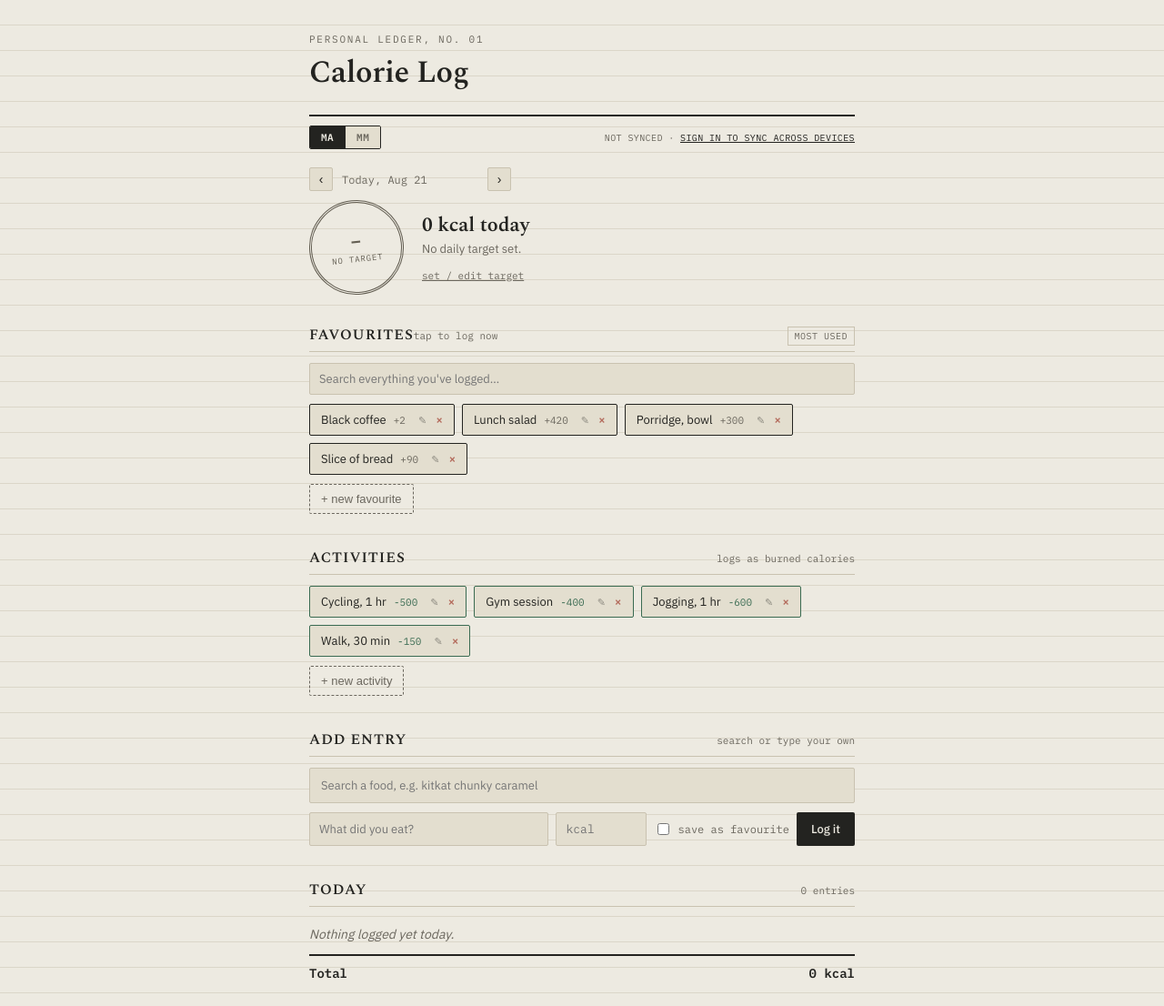
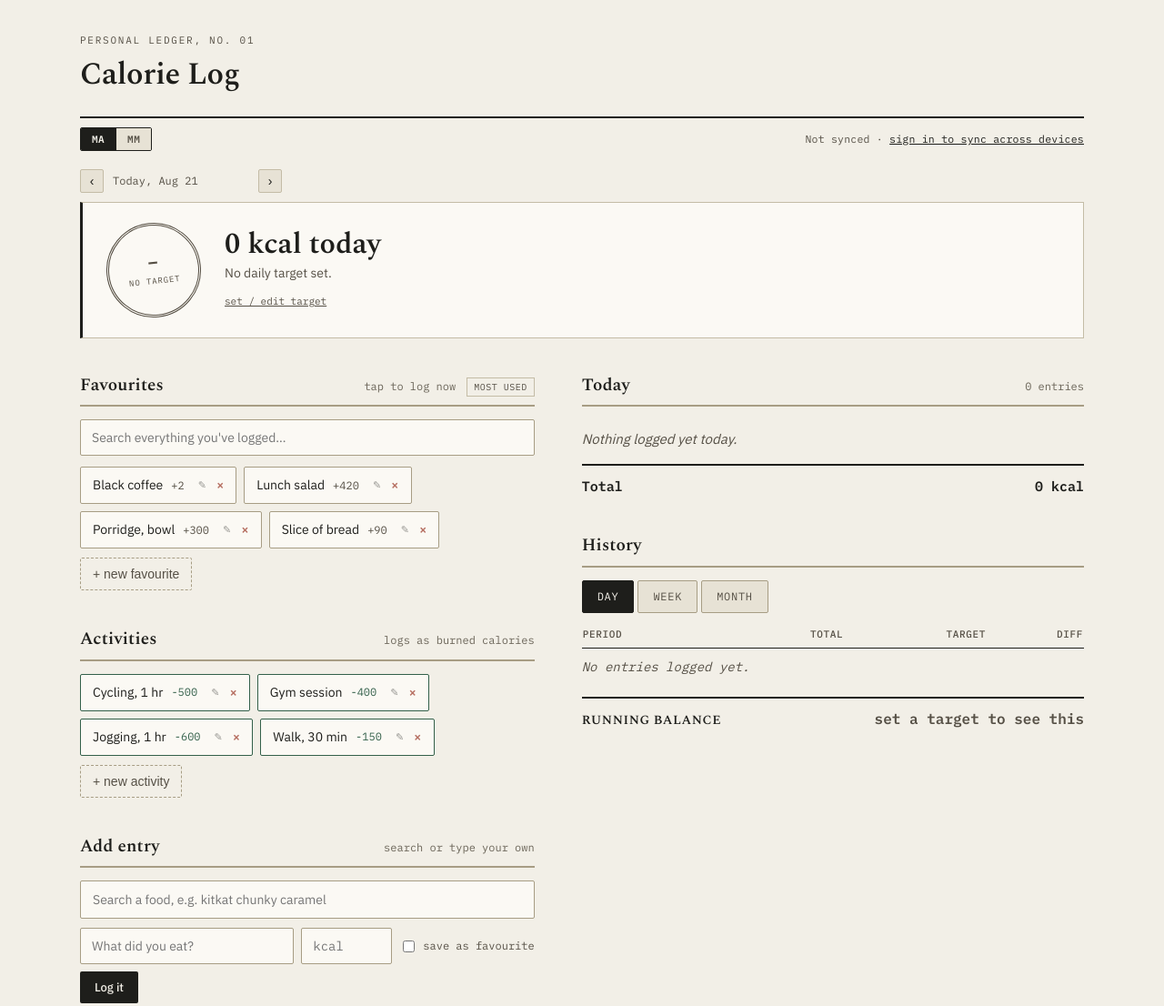
Before and after one commit to the-solid-snack/caloriecounter, a plain HTML site: page index.html in a window 1280 px wide. Shown: the top 1106 px of the page at 91% size. Drawn offline with nearby package versions, Linux system fonts and the light colour scheme; no server answers.

Commit message:
Redesign: contrast, readability, and a two-column desktop layout
Addresses three complaints: low contrast, messy, hard to read through --
plus wasted space on wide screens.

Contrast. --muted was #6B675E on paper, about 4.4:1, under AA at the 10-11px
sizes it was used at, and it was used for very nearly every secondary string
on the page. Now #565046 at 6.94:1. A --faint tier exists for genuinely
secondary text and clears 4.5:1 too, so timestamps stay legible.

Messy. The ruled-paper gradient was painted on <body>, which put hairlines
behind every element including all the text. It read as noise rather than
stationery. Removed -- the ledger character now comes from the rules between
rows, where it means something.

Hard to read through. The page leaned on 10-11px uppercase mono for almost
every label. Section headings are now sentence-case serif at 19px, body text
is 14-15px rather than 13px, and uppercase is reserved for the few places it
earns its keep. Numeric columns use tabular figures so they line up.

Width. max-width goes 640 -> 1160, and above 900px the page splits: logging
tools on the left, the record (today + history) on the right. Act on one
side, read the result on the other. Below 900px it stacks in the original
order, with no horizontal scroll at 375px.

The hero total is now a bordered band with the figure at 32px instead of 22,
since it is the one number worth reading from across the room.

Co-Authored-By: Claude Opus 5 <noreply@anthropic.com>

```diff
--- a/index.html
+++ b/index.html
@@ -13,30 +13,53 @@
 <link href="https://fonts.googleapis.com/css2?family=Spectral:wght@400;500;600;700&family=IBM+Plex+Sans:wght@400;500;600&family=IBM+Plex+Mono:wght@400;500;600&display=swap" rel="stylesheet">
 <style>
   :root{
-    --paper:#EDEAE1;
-    --paper-2:#E3DECF;
+    --paper:#F2EFE7;
+    --paper-2:#E7E2D5;
     --paper-3:#DAD3BF;
-    --ink:#232320;
-    --muted:#6B675E;
-    --rule:#C9C2B0;
-    --green:#3A6B52;
-    --green-dim:#3A6B521a;
-    --red:#A13D2E;
-    --red-dim:#A13D2E1a;
+    --ink:#1E1E1B;
+    /* was #6B675E -- about 4.4:1 on paper, under AA at the 10-11px sizes it
+       was used at, and it was used almost everywhere. */
+    --muted:#565046;
+    --faint:#6A6458;          /* secondary, but still clears 4.5:1 on paper */
+    --rule:#C4BCA6;
+    --rule-strong:#A79D84;
+    --green:#33604A;
+    --green-dim:#33604A1a;
+    --red:#993524;
+    --red-dim:#9935241a;
   }
   *{box-sizing:border-box;}
   html,body{margin:0;padding:0;}
   body{
+    /* The ruled-paper gradient used to sit behind every element on the page,
+       including all the text. It read as noise rather than stationery, so it
+       is gone; the ledger character now comes from the rules between rows. */
     background:var(--paper);
-    background-image:
-      repeating-linear-gradient(180deg, transparent, transparent 27px, var(--rule) 28px);
-    background-attachment:local;
     color:var(--ink);
     font-family:'IBM Plex Sans',sans-serif;
+    font-size:16px;
+    line-height:1.5;
     min-height:100vh;
     padding:0 0 80px;
   }
-  .wrap{max-width:640px;margin:0 auto;padding:0 20px;}
+  .wrap{max-width:1160px;margin:0 auto;padding:0 28px;}
+
+  /* Wide screens get two columns: act on the left, read the record on the
+     right. Below 900px it stacks back into the original single flow. */
+  .cols{display:block;}
+  .col{min-width:0;}
+  @media (min-width:900px){
+    .cols{
+      display:grid;
+      grid-template-columns:minmax(0,0.95fr) minmax(0,1.05fr);
+      gap:0 52px;
+      align-items:start;
+    }
+    .col-divider{display:block;}
+  }
+  @media (max-width:899px){
+    .wrap{max-width:660px;padding:0 20px;}
+  }
 
   /* ---- Header ---- */
   header{
@@ -71,11 +94,10 @@
   }
   .sync-line{
     font-family:'IBM Plex Mono',monospace;
-    font-size:10px;
+    font-size:11.5px;
     color:var(--muted);
     text-align:right;
-    text-transform:uppercase;
-    letter-spacing:.04em;
+    letter-spacing:.02em;
   }
   .sync-line a{color:var(--ink);text-decoration:underline;}
   .sync-line a.signout{color:var(--muted);}
@@ -176,8 +198,12 @@
   .stamp-row{
     display:flex;
     align-items:center;
-    gap:20px;
-    margin-bottom:32px;
+    gap:26px;
+    margin-bottom:38px;
+    padding:22px 26px;
+    background:#FBF9F4;
+    border:1px solid var(--rule);
+    border-left:3px solid var(--ink);
   }
   .stamp{
     flex-shrink:0;
@@ -199,9 +225,9 @@
   .stamp.under{color:var(--green);}
   .stamp.over{color:var(--red);}
   .stamp.even{color:var(--muted);}
-  .stamp-meta{font-size:14px;line-height:1.5;}
-  .stamp-meta .big{font-family:'Spectral',serif;font-size:22px;font-weight:600;}
-  .stamp-meta .sub{color:var(--muted);font-size:13px;}
+  .stamp-meta{font-size:15px;line-height:1.5;}
+  .stamp-meta .big{font-family:'Spectral',serif;font-size:32px;font-weight:600;line-height:1.15;}
+  .stamp-meta .sub{color:var(--muted);font-size:14px;margin-top:2px;}
   .target-adjust{margin-top:8px;}
   .target-adjust #editTargetBtn{
     background:none;border:none;
@@ -215,40 +241,42 @@
   .top-date-nav{margin-bottom:16px;}
 
   /* ---- Section ---- */
-  section{margin-bottom:36px;}
+  section{margin-bottom:40px;}
   .section-head{
     display:flex;
     align-items:baseline;
-    justify-content:space-between;
-    margin-bottom:12px;
-    border-bottom:1px solid var(--rule);
-    padding-bottom:6px;
+    gap:12px;
+    margin-bottom:14px;
+    border-bottom:2px solid var(--rule-strong);
+    padding-bottom:7px;
   }
   .section-head h2{
     font-family:'Spectral',serif;
-    font-size:16px;
+    font-size:19px;
     font-weight:600;
     margin:0;
-    text-transform:uppercase;
-    letter-spacing:.06em;
+    letter-spacing:.01em;
+    text-transform:none;      /* uppercase everywhere was hard to read through */
   }
   .section-head .hint{
     font-family:'IBM Plex Mono',monospace;
-    font-size:11px;
-    color:var(--muted);
-  }
+    font-size:12px;
+    color:var(--faint);
+    margin-left:auto;
+  }
+  .section-head .hint + .sort-btn{margin-left:0;}
 
   /* ---- Favourites chips ---- */
   .fav-search{
     width:100%;
     font-family:'IBM Plex Sans',sans-serif;
-    background:var(--paper-2);
-    border:1px solid var(--rule);
+    background:#FBF9F4;
+    border:1px solid var(--rule-strong);
     border-radius:2px;
-    padding:8px 10px;
-    font-size:13px;
+    padding:10px 12px;
+    font-size:14px;
     color:var(--ink);
-    margin-bottom:10px;
+    margin-bottom:12px;
   }
   .fav-search:focus{outline:2px solid var(--ink);outline-offset:1px;border-color:var(--ink);}
   .chips{display:flex;flex-wrap:wrap;gap:8px;overflow:hidden;}
@@ -270,26 +298,26 @@
   .show-more-btn:hover{color:var(--ink);}
   .no-results{
     color:var(--muted);
-    font-size:13px;
+    font-size:14px;
     font-style:italic;
     padding:4px 0;
   }
   .chip{
-    background:var(--paper-2);
-    border:1px solid var(--ink);
+    background:#FBF9F4;
+    border:1px solid var(--rule-strong);
     border-radius:2px;
-    padding:8px 12px;
-    font-size:13px;
+    padding:9px 13px;
+    font-size:14px;
     cursor:pointer;
     display:flex;
     align-items:center;
-    gap:8px;
+    gap:9px;
     font-family:'IBM Plex Sans',sans-serif;
   }
-  .chip:hover{background:var(--ink);color:var(--paper);}
+  .chip:hover{background:var(--ink);color:var(--paper);border-color:var(--ink);}
   .chip .kcal{
     font-family:'IBM Plex Mono',monospace;
-    font-size:11px;
+    font-size:12px;
     color:var(--muted);
   }
   .chip:hover .kcal{color:var(--paper-2);}
@@ -306,10 +334,10 @@
   .chip .rm:hover{opacity:1;}
   .add-fav-btn{
     background:none;
-    border:1px dashed var(--muted);
+    border:1px dashed var(--rule-strong);
     border-radius:2px;
-    padding:8px 12px;
-    font-size:13px;
+    padding:9px 13px;
+    font-size:14px;
     color:var(--muted);
     cursor:pointer;
   }
@@ -320,11 +348,11 @@
   #foodSearch{
     width:100%;
     font-family:'IBM Plex Sans',sans-serif;
-    background:var(--paper-2);
-    border:1px solid var(--rule);
+    background:#FBF9F4;
+    border:1px solid var(--rule-strong);
     border-radius:2px;
-    padding:10px 12px;
-    font-size:13px;
+    padding:11px 13px;
+    font-size:14px;
     color:var(--ink);
   }
   #foodSearch:focus{outline:2px solid var(--ink);outline-offset:1px;border-color:var(--ink);}
@@ -385,11 +413,11 @@
   .manual-form{display:flex;gap:8px;flex-wrap:wrap;}
   .manual-form input{
     font-family:'IBM Plex Sans',sans-serif;
-    background:var(--paper-2);
-    border:1px solid var(--rule);
+    background:#FBF9F4;
+    border:1px solid var(--rule-strong);
     border-radius:2px;
-    padding:9px 10px;
-    font-size:13px;
+    padding:10px 12px;
+    font-size:14px;
     color:var(--ink);
   }
   .manual-form input:focus{outline:2px solid var(--ink);outline-offset:1px;border-color:var(--ink);}
@@ -451,22 +479,26 @@
     display:flex;
     align-items:center;
     justify-content:space-between;
-    padding:9px 0;
+    padding:11px 0;
     border-bottom:1px solid var(--rule);
-    font-size:14px;
+    font-size:15px;
   }
   .entries li .name{flex:1;}
   .entries li .time{
     font-family:'IBM Plex Mono',monospace;
-    font-size:11px;
-    color:var(--muted);
+    font-size:12px;
+    color:var(--faint);
     margin-right:14px;
+    width:42px;
+    flex-shrink:0;
   }
   .entries li .kcal{
     font-family:'IBM Plex Mono',monospace;
     font-weight:600;
-    width:70px;
+    font-size:14px;
+    width:82px;
     text-align:right;
+    font-variant-numeric:tabular-nums;
   }
   .entries li .del{
     background:none;border:none;
@@ -529,54 +561,56 @@
   }
   .empty-note{
     color:var(--muted);
-    font-size:13px;
+    font-size:14px;
     font-style:italic;
     padding:10px 0;
   }
   .today-total-line{
     display:flex;
     justify-content:space-between;
-    padding-top:10px;
+    padding-top:12px;
     margin-top:4px;
     border-top:2px solid var(--ink);
     font-family:'IBM Plex Mono',monospace;
     font-weight:600;
-    font-size:14px;
+    font-size:15px;
+    font-variant-numeric:tabular-nums;
   }
 
   /* ---- History tabs ---- */
   .tabs{display:flex;gap:4px;margin-bottom:14px;}
   .tab{
     font-family:'IBM Plex Mono',monospace;
-    font-size:11px;
+    font-size:12px;
     text-transform:uppercase;
-    letter-spacing:.08em;
-    padding:7px 14px;
+    letter-spacing:.06em;
+    padding:8px 16px;
     background:var(--paper-2);
-    border:1px solid var(--rule);
+    border:1px solid var(--rule-strong);
     border-radius:2px;
     cursor:pointer;
     color:var(--muted);
   }
   .tab.active{background:var(--ink);color:var(--paper);border-color:var(--ink);}
 
-  table.hist{width:100%;border-collapse:collapse;font-size:13px;}
+  table.hist{width:100%;border-collapse:collapse;font-size:14px;}
   table.hist th{
     text-align:left;
     font-family:'IBM Plex Mono',monospace;
-    font-size:10px;
+    font-size:11px;
     text-transform:uppercase;
     letter-spacing:.06em;
     color:var(--muted);
     font-weight:500;
-    padding-bottom:6px;
+    padding-bottom:7px;
     border-bottom:1px solid var(--ink);
   }
   table.hist th.num, table.hist td.num{text-align:right;}
   table.hist td{
-    padding:8px 0;
+    padding:10px 0;
     border-bottom:1px solid var(--rule);
     font-family:'IBM Plex Mono',monospace;
+    font-variant-numeric:tabular-nums;
   }
   table.hist td.label{font-family:'IBM Plex Sans',sans-serif;}
   .tag-under{color:var(--green);}
@@ -669,6 +703,9 @@
       <span class="cur" id="targetCur"></span>
     </div>
   </section>
+
+  <div class="cols">
+  <div class="col">
 
   <section>
     <div class="section-head">
@@ -709,6 +746,9 @@
       <button type="submit">Log it</button>
     </form>
   </section>
+
+  </div>
+  <div class="col">
 
   <section>
     <div class="section-head">
@@ -745,6 +785,9 @@
       <span class="val" id="runningVal">0 kcal</span>
     </div>
   </section>
+
+  </div>
+  </div>
 
   <footer>Ledger · your entries, your data</footer>
 </div>
```
